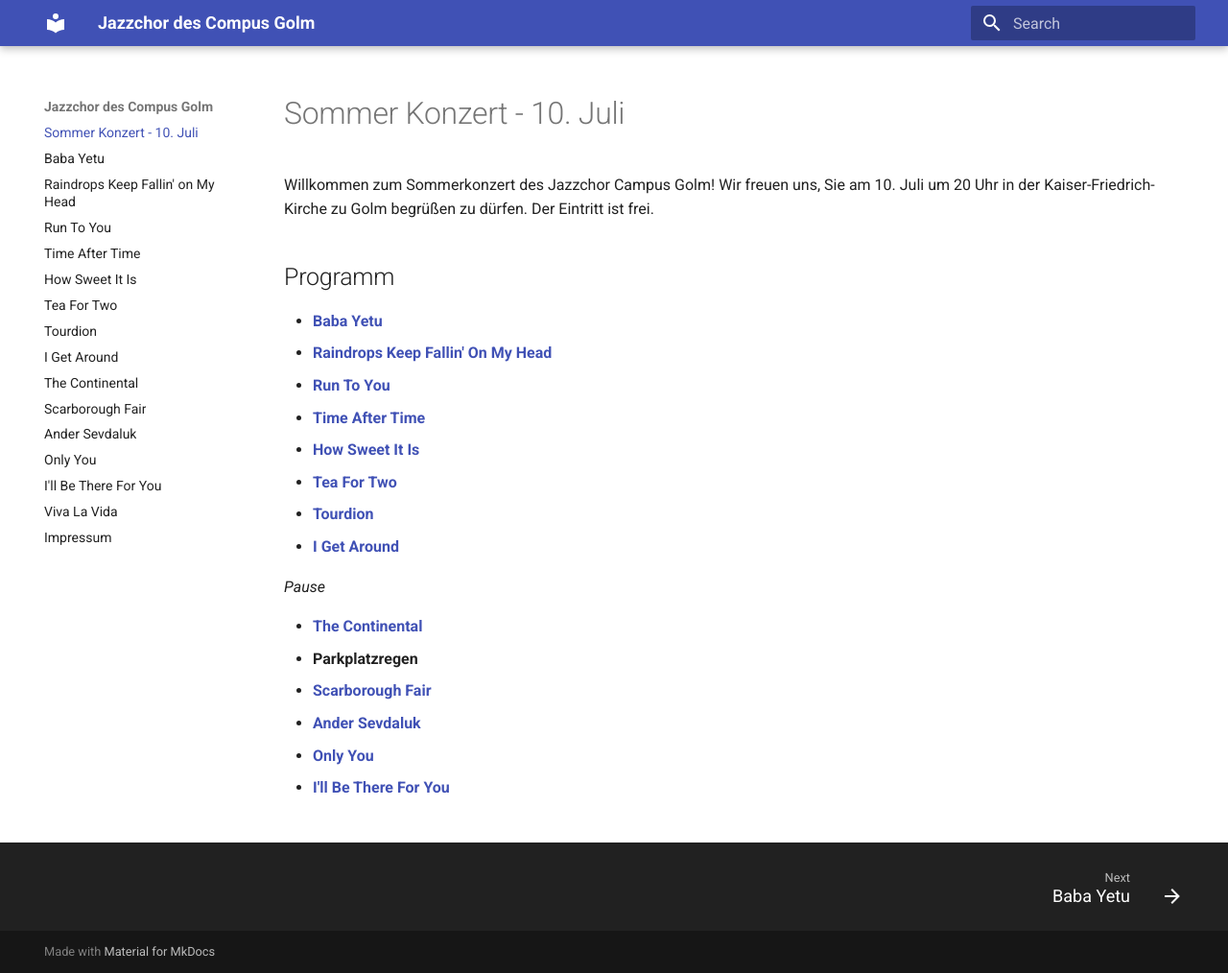
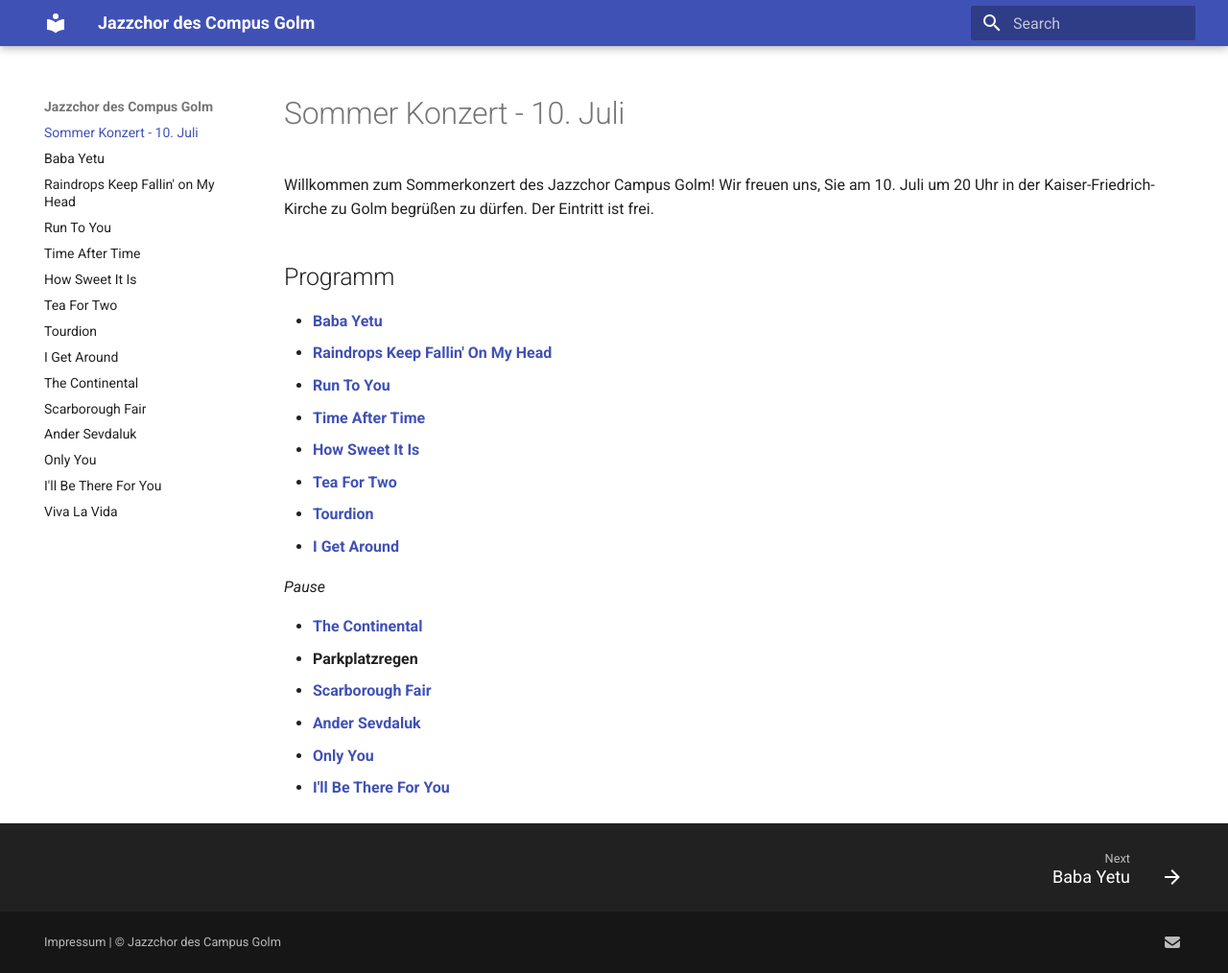
Before and after one commit to jusjusjus/jcg-setlist, an MkDocs documentation site: the page built from docs/index.md, in a window 1280 px wide and 1014 px high. Shown: the whole window at 96% size. Built offline with MkDocs 1.6.1 and Material for MkDocs 9.7.7, drawn with Linux system fonts in a browser that asks for light colours.

Commit message:
Chg(nav): remove Impressum from nav

```diff
--- a/mkdocs.yml
+++ b/mkdocs.yml
@@ -4,8 +4,18 @@
 
 theme:
   name: material
+  custom_dir: overrides
   font:
     text: 'Roboto'
     code: 'Roboto Mono'
   features:
     - navigation.footer
+
+extra:
+  social:
+    - icon: fontawesome/solid/envelope
+      link: mailto:jazzchor.campus.golm@gmail.com
+      name: Schreib uns eine E-Mail
+  generator: false
+
+copyright: '<a href="/jcg-setlist/impressum">Impressum</a> | &copy; Jazzchor des Campus Golm'
--- /dev/null
+++ b/overrides/partials/nav.html
@@ -0,0 +1,50 @@
+{% import "partials/nav-item.html" as item with context %}
+
+<!-- Determine classes -->
+{% set class = "md-nav md-nav--primary" %}
+{% if "navigation.tabs" in features %}
+  {% set class = class ~ " md-nav--lifted" %}
+{% endif %}
+{% if "toc.integrate" in features %}
+  {% set class = class ~ " md-nav--integrated" %}
+{% endif %}
+
+<!-- Navigation -->
+<nav
+  class="{{ class }}"
+  aria-label="{{ lang.t('nav') }}"
+  data-md-level="0"
+>
+
+  <!-- Site title -->
+  <label class="md-nav__title" for="__drawer">
+    <a
+      href="{{ config.extra.homepage | d(nav.homepage.url, true) | url }}"
+      title="{{ config.site_name | e }}"
+      class="md-nav__button md-logo"
+      aria-label="{{ config.site_name }}"
+      data-md-component="logo"
+    >
+      {% include "partials/logo.html" %}
+    </a>
+    {{ config.site_name }}
+  </label>
+
+  <!-- Repository information -->
+  {% if config.repo_url %}
+    <div class="md-nav__source">
+      {% include "partials/source.html" %}
+    </div>
+  {% endif %}
+
+  <!-- Navigation list -->
+  <ul class="md-nav__list" data-md-scrollfix>
+    {% for nav_item in nav %}
+      {% set path = "__nav_" ~ loop.index %}
+      <!-- don't show Impressum in the navigation -->
+      {% if nav_item.title != "Impressum" %}
+        {{ item.render(nav_item, path, 1) }}
+      {% endif %}
+    {% endfor %}
+  </ul>
+</nav>
```
Also changed, not shown: docs/impressum.md (+7 -0 lines).
